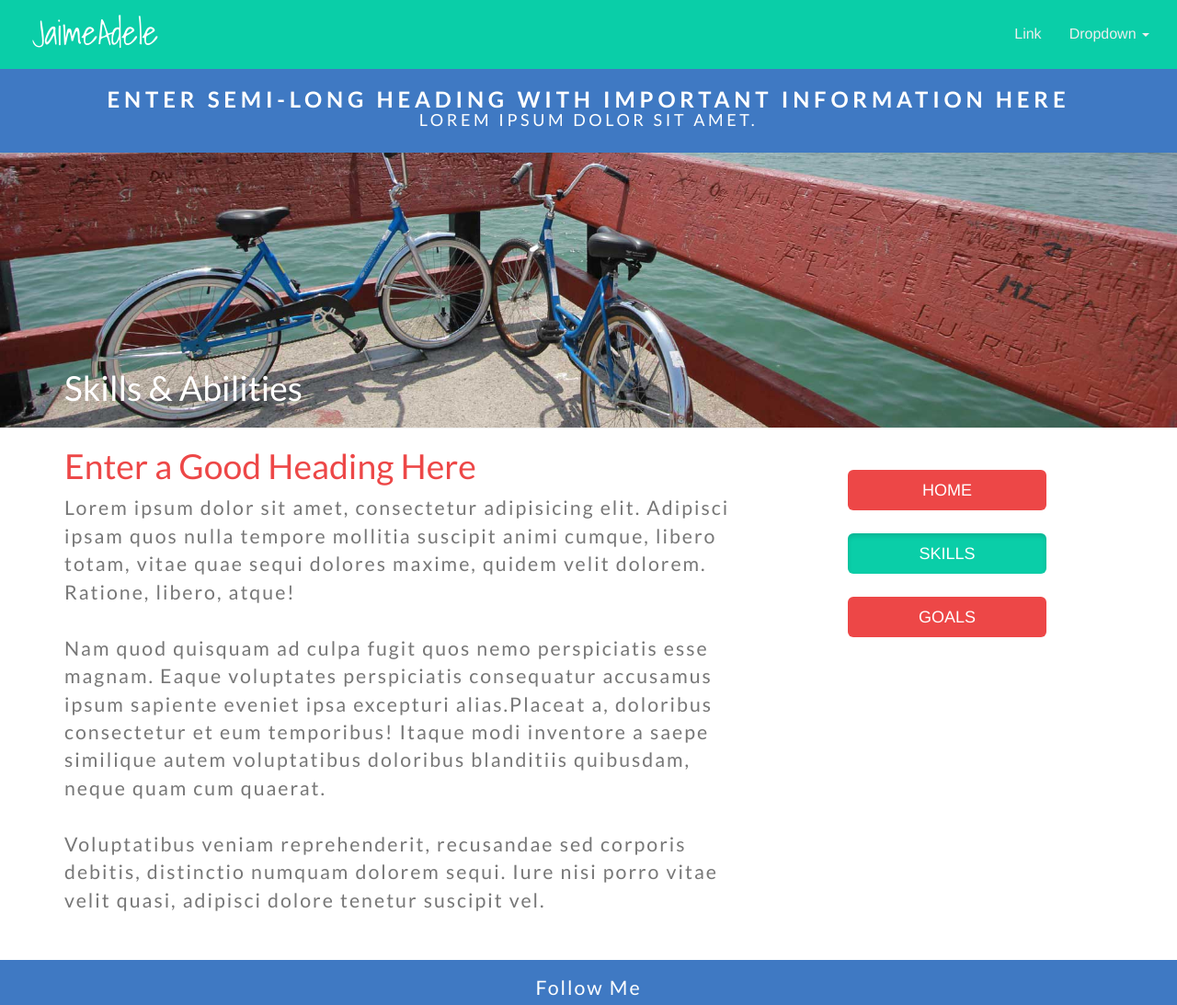
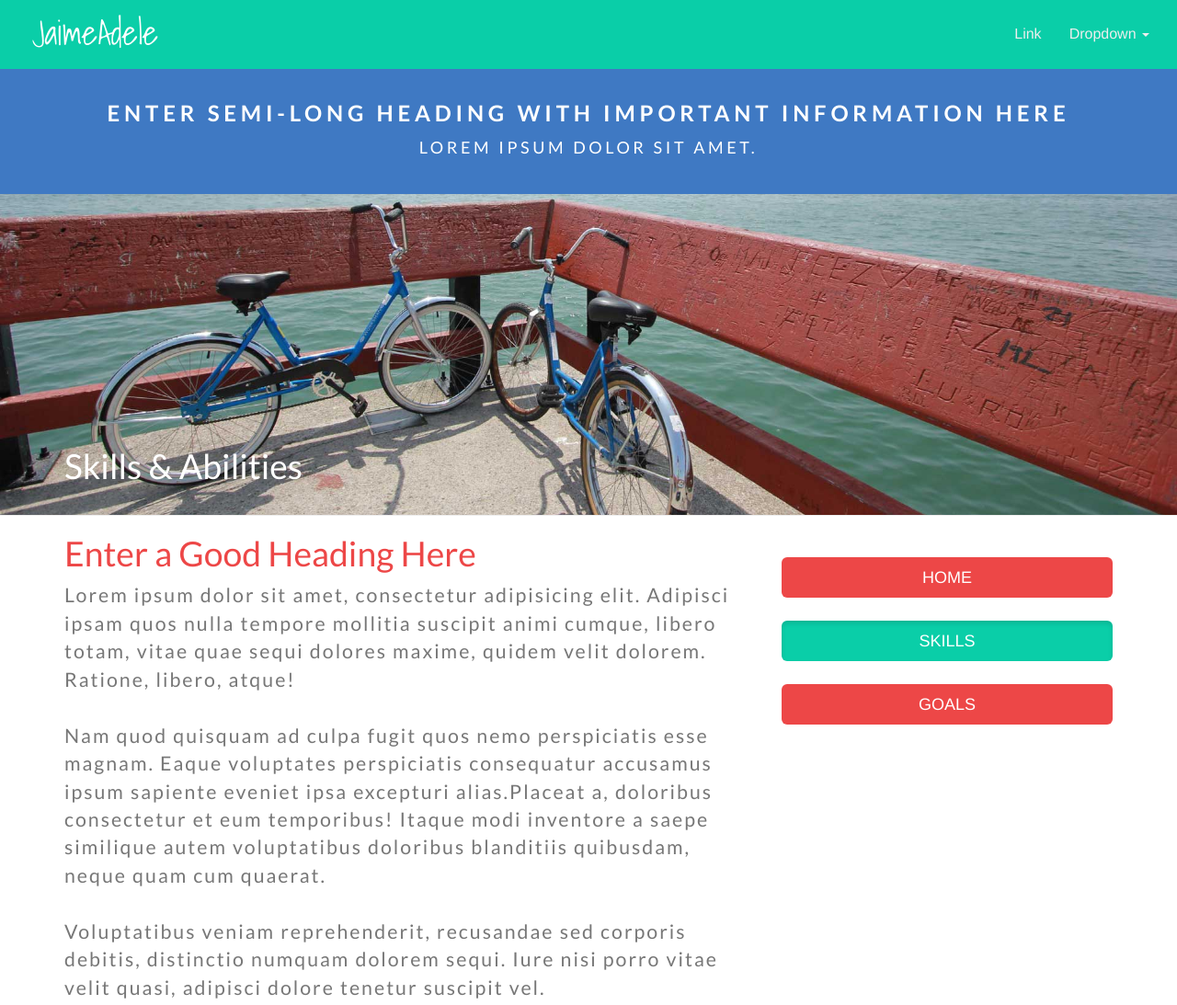
Before and after one commit to JaimeAdele/geekwiseb2-final-project, a plain HTML site: page skills.html in a window 1280 px wide. Shown: the top 1093 px of the page at 92% size. Drawn offline with nearby package versions, Linux system fonts and the light colour scheme.

Commit message:
small placement and padding changes

```diff
--- a/css/default-page.css
+++ b/css/default-page.css
@@ -1,7 +1,7 @@
 .page-header{
   margin-top: 0;
   width: 100%;
-  height: 300px;
+  height: 350px;
 }
 
 .text-center{
@@ -10,7 +10,7 @@
 
 .page-header h1{
   color: #fff;
-  padding-top: 235px;
+  padding-top: 275px;
 }
 
 .skills-img{
@@ -33,6 +33,18 @@
   padding-bottom: 40px;
 }
 
+.side-nav{
+  padding-bottom: 30px;
+}
+
+.btn-block{
+  width: 100%;
+}
+
 .btn-primary.active{
   background-color: #0ACEA8;
 }
+
+.btn-primary.active:hover{
+  background-color: #78ecd6;
+}
--- a/css/main.css
+++ b/css/main.css
@@ -100,7 +100,7 @@ p{
   font-size: 24px;
   font-weight: 700;
   letter-spacing: .2em;
-  padding-top: 20px;
+  padding-top: 35px;
   color: #fff;
 }
 
@@ -109,9 +109,7 @@ p{
   font-size: 18px;
   letter-spacing: .2em;
   color: #fff;
-  padding-bottom: 25px;
-  padding-left: 25px;
-  padding-right: 25px;
+  padding: 15px 25px 40px 25px;
   text-transform: uppercase;
 }
 
@@ -170,7 +168,7 @@ p{
   font-size: 22px;
   font-weight: 700;
   letter-spacing: .2em;
-  padding-top: 35px;
+  padding-top: 50px;
   color: #fff;
 }
 
@@ -182,6 +180,7 @@ p{
   font-weight: 200;
   letter-spacing: .2em;
   color: #fff;
+  padding: 10px 0;
 }
 
 #info{
@@ -206,7 +205,7 @@ p{
 }
 
 .btn-primary:hover{
-  background-color: rgba(237,71,71,0.8);
+  background-color: rgba(237,71,71,0.65);
 }
 
 .btn-primary:active, .btn-primary:visited, .btn-primary:focus {
@@ -247,7 +246,7 @@ p{
 
 .info-img{
   background-size: cover;
-  background-position: bottom;
+  background-position: center;
   height: 400px;
   overflow: hidden;
   padding: 0;
@@ -264,6 +263,7 @@ p{
 #footer{
   height: 100%;
   background-color: #3F79C3;
+  padding: 20px 0;
 }
 
 #footer p{
```
